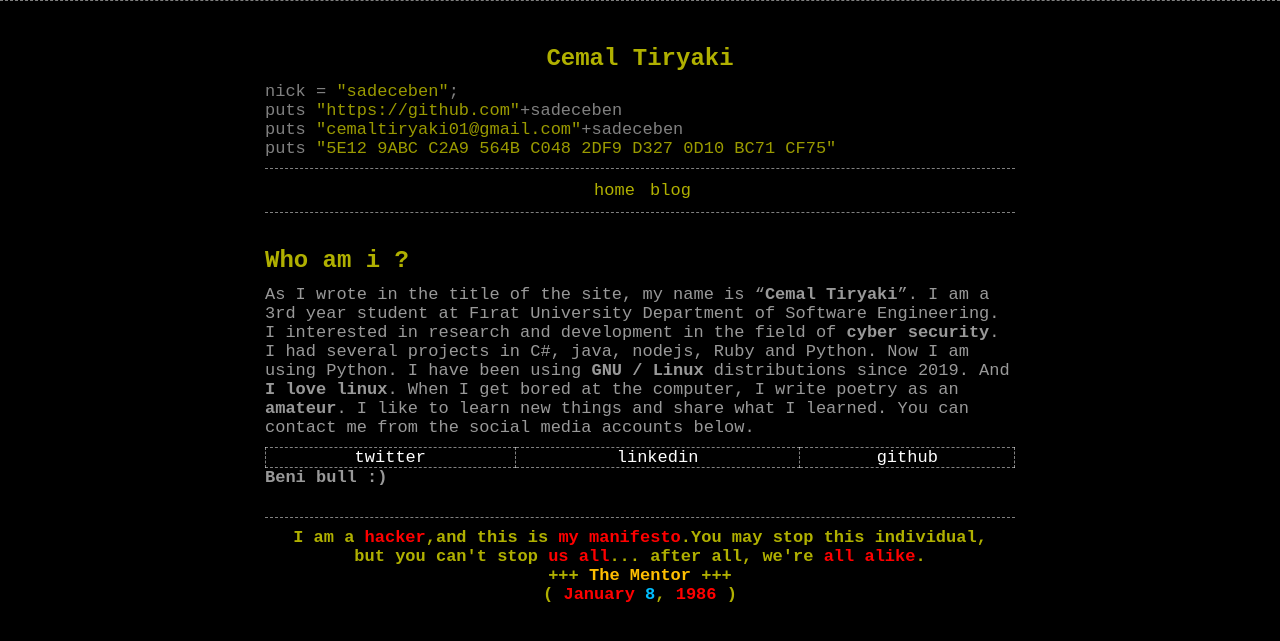
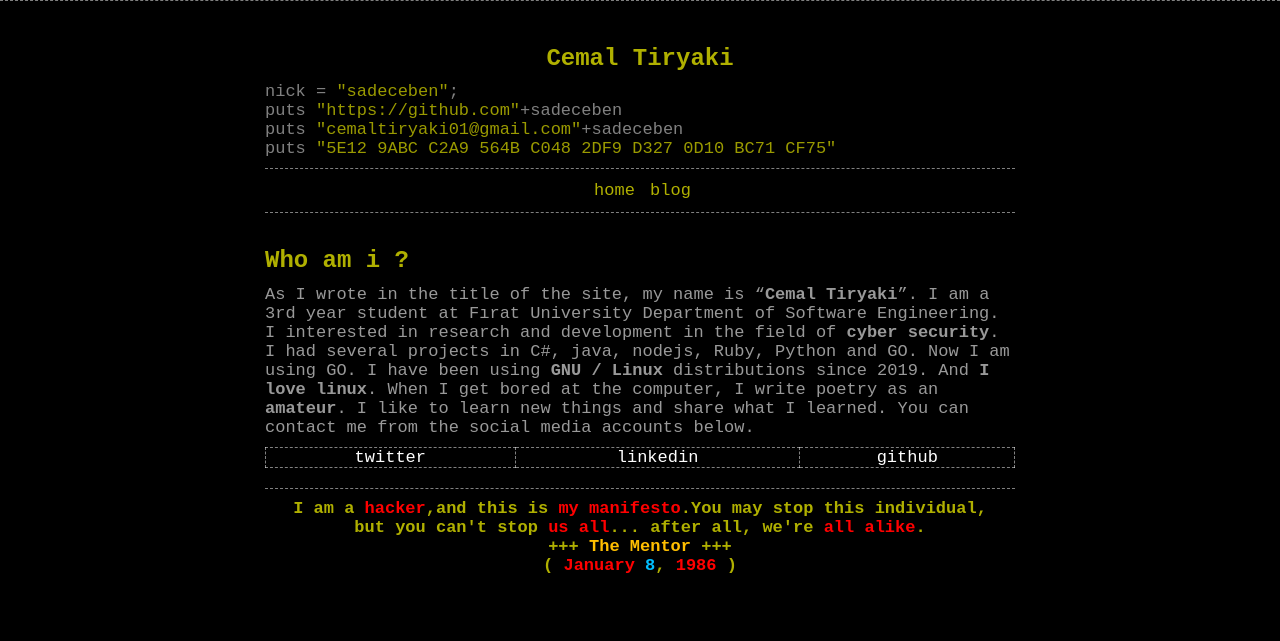
Before and after one commit to sadeceben/sadeceben.github.io, a Jekyll site: the page built from index.md, in a window 1280 px wide. Shown: the top 641 px of the page. Built offline with Jekyll 4.4.1, drawn with Linux system fonts in a browser that asks for light colours; our own code applies the rules of GitHub Pages for plain Markdown files.

Commit message:
CHANGED index.md

```diff
--- a/index.md
+++ b/index.md
@@ -3,9 +3,6 @@ layout: content
 ---
 
 # Who am i ?
-As I wrote in the title of the site, my name is “**Cemal Tiryaki**”. I am a 3rd year student at Fırat University Department of Software Engineering. I interested in research and development in the field of **cyber security**. I had several projects in C#, java, nodejs, Ruby and Python. Now I am using Python. I have been using **GNU / Linux** distributions since 2019. And **I love linux**. When I get bored at the computer, I write poetry as an **amateur**. I like to learn new things and share what I learned. You can contact me from the social media accounts below.
+As I wrote in the title of the site, my name is “**Cemal Tiryaki**”. I am a 3rd year student at Fırat University Department of Software Engineering. I interested in research and development in the field of **cyber security**. I had several projects in C#, java, nodejs, Ruby, Python and GO. Now I am using GO. I have been using **GNU / Linux** distributions since 2019. And **I love linux**. When I get bored at the computer, I write poetry as an **amateur**. I like to learn new things and share what I learned. You can contact me from the social media accounts below.
 
 [twitter](https://twitter.com/cmltryk) | [linkedin](https://www.linkedin.com/in/cemal-tiryaki-b1b376197/) | [github](https://github.com/sadeceben)
-
-
-**Beni bull :)**
```
